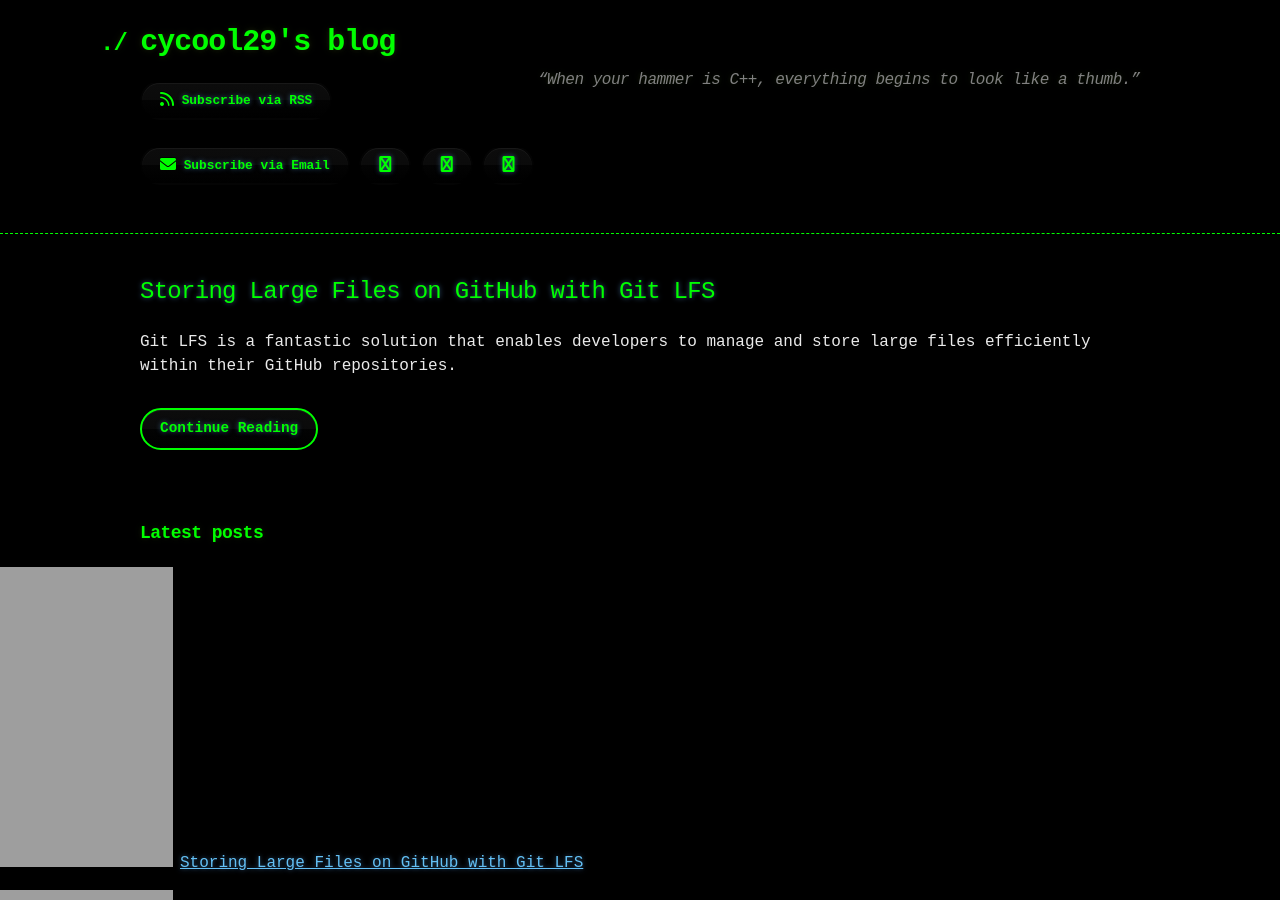
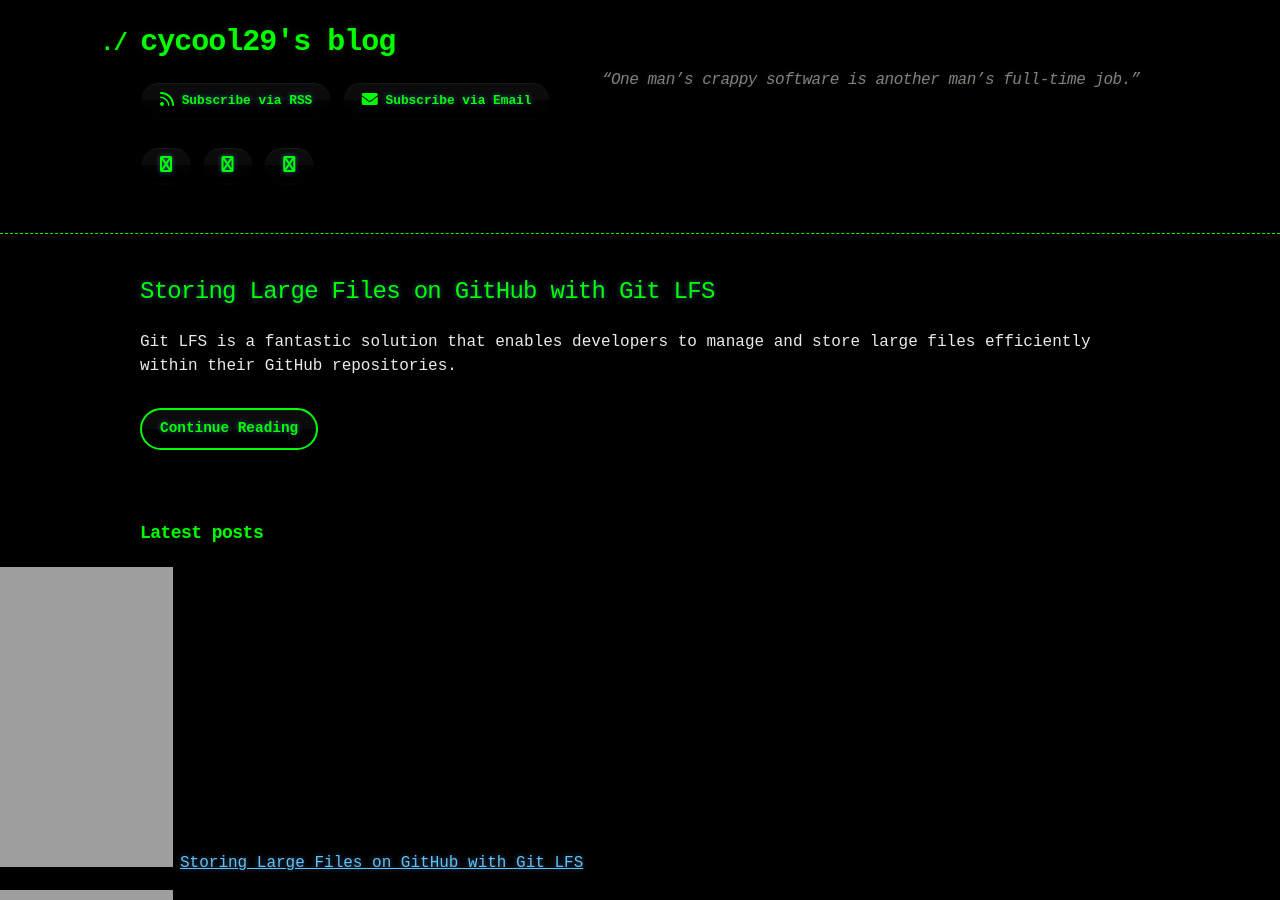
Before and after one commit to cycool29/cycool29.github.io, a Jekyll site: the page built from index.md, in a window 1280 px wide and 900 px high. Built offline with Jekyll 4.4.1, drawn with Linux system fonts in a browser that asks for light colours; a style sheet for code colours, icons or effects is not loaded.

Commit message:
Update quotes

```diff
--- a/_config.yml
+++ b/_config.yml
@@ -1,5 +1,5 @@
 title: cycool29's blog
-description: "“When your hammer is C++, everything begins to look like a thumb.” "
+description: "“One man’s crappy software is another man’s full-time job.” "
 bio: A high school student. Intermediate in Python, Git, Bash. Learning JavaScript. He/Him. "
 author: cycool29
 url: https://cycool29.github.io
```
